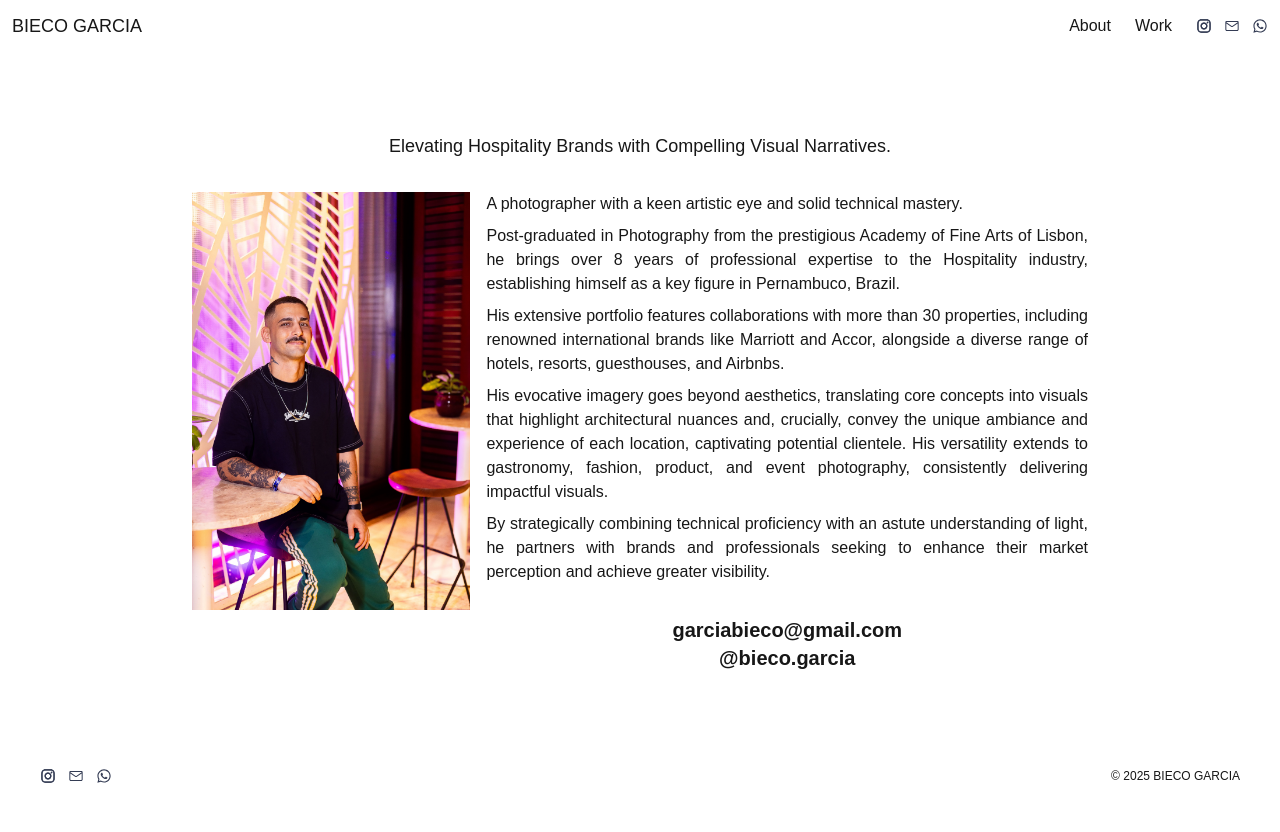
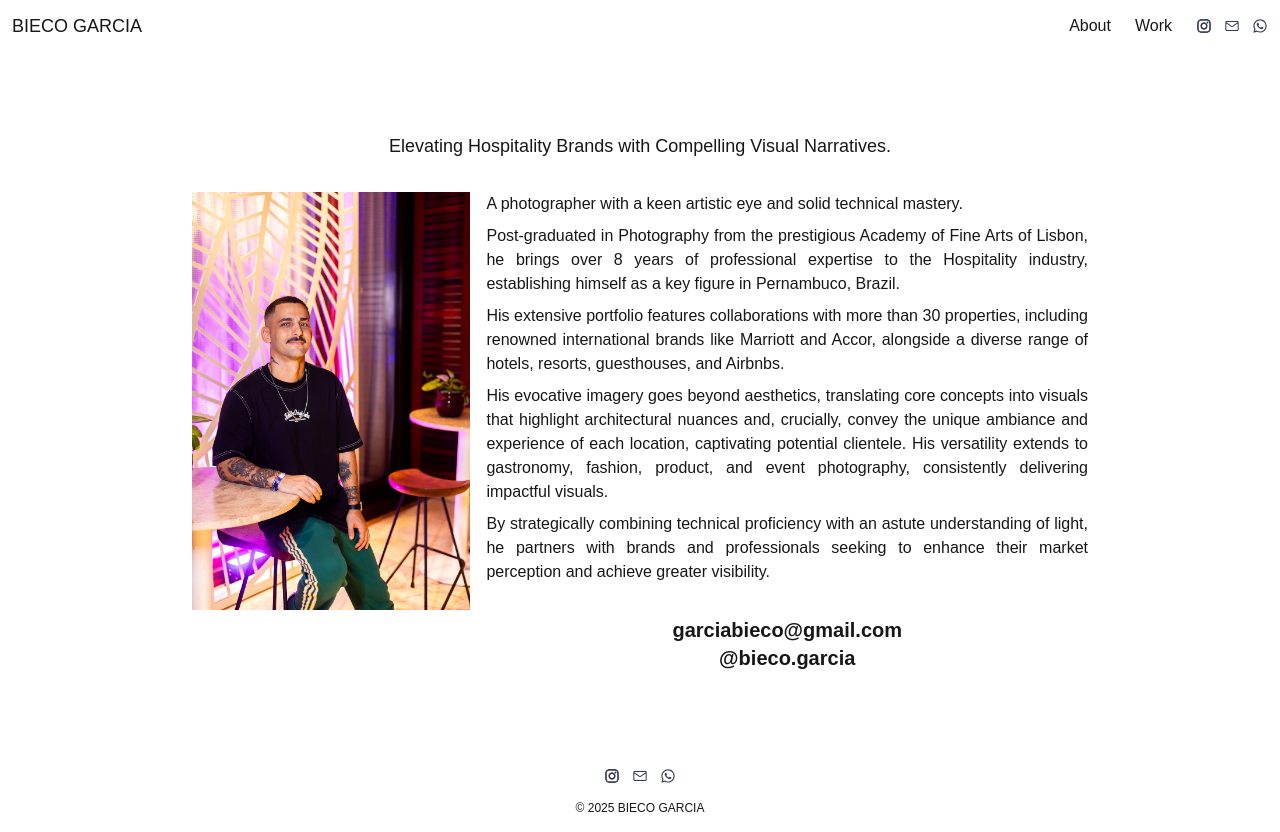
Before and after one commit to olgapinheiro/bieco-garcia-portfolio, a Next.js app: page /about in a window 1280 px wide. Before the commit the page ends 800 px from the top, so only its background shows below. Built offline with nearby package versions, Linux system fonts and the light colour scheme.

Commit message:
fix: centralize Footer

```diff
--- a/src/components/Footer.tsx
+++ b/src/components/Footer.tsx
@@ -6,7 +6,7 @@ interface FooterProps {
 
 export default function Footer({ className = "" }: FooterProps) {
   return (
-    <footer className={`container bg-white dark:bg-black flex flex-col md:flex-row gap-4 items-center justify-between py-4 px-10 ${className}`}>
+    <footer className={`w-full bg-white dark:bg-black flex flex-col gap-4 items-center justify-center py-4 px-10 ${className}`}>
       <SocialMediaIcons />
       <div className="flex gap-6 flex-wrap items-center justify-center text-xs">
         © 2025 BIECO GARCIA
```
